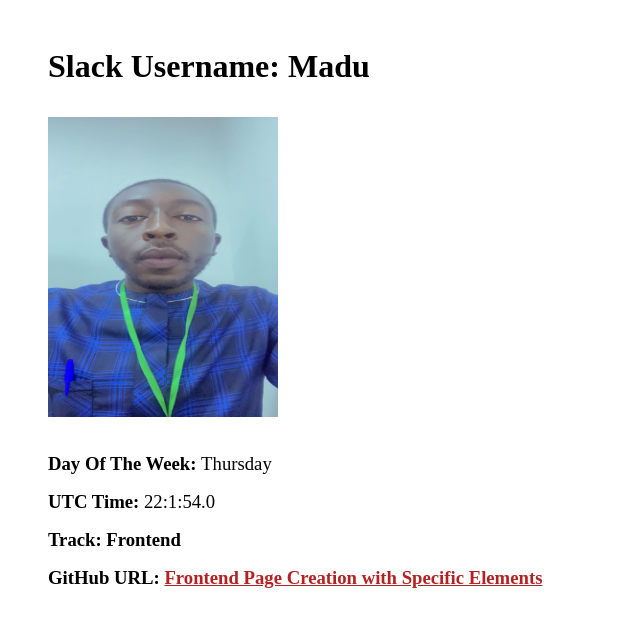
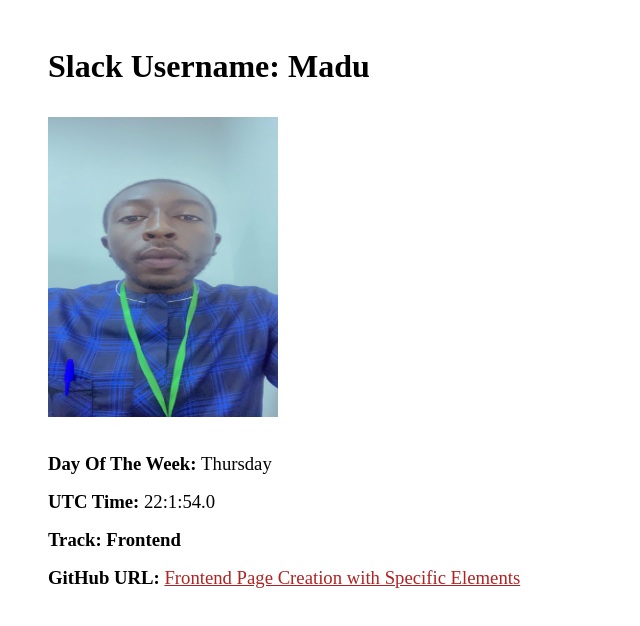
Before and after one commit to MJspitta/Stage_one_task, a plain HTML site: page index.html in a window 1280 px wide. Shown: the whole page, without its empty margins (0-640 px from the left). Drawn offline with Linux system fonts and the light colour scheme.

Commit message:
link fix

```diff
--- a/index.html
+++ b/index.html
@@ -13,7 +13,7 @@
     <h3 id="currentDayOfTheWeek"></h3>
     <h3 id="currentUTCTime"></h3>
     <h3 id="myTrack">Track: Frontend</h3>
-    <h3 id="githubURL">GitHub URL: <a href="https://github.com/MJspitta/Stage_one_task">Frontend Page Creation with Specific Elements</a></h3>
+    <h3 id="githubURL">GitHub URL: <a href="https://github.com/MJspitta/Stage_one_task.git">Frontend Page Creation with Specific Elements</a></h3>
     <script src="./js/script.js"></script>
 </body>
 </html>
--- a/styles/style.css
+++ b/styles/style.css
@@ -29,4 +29,5 @@ body {
 
 #githubURL a {
     color: firebrick;
+    font-weight: 400;
 }
```
